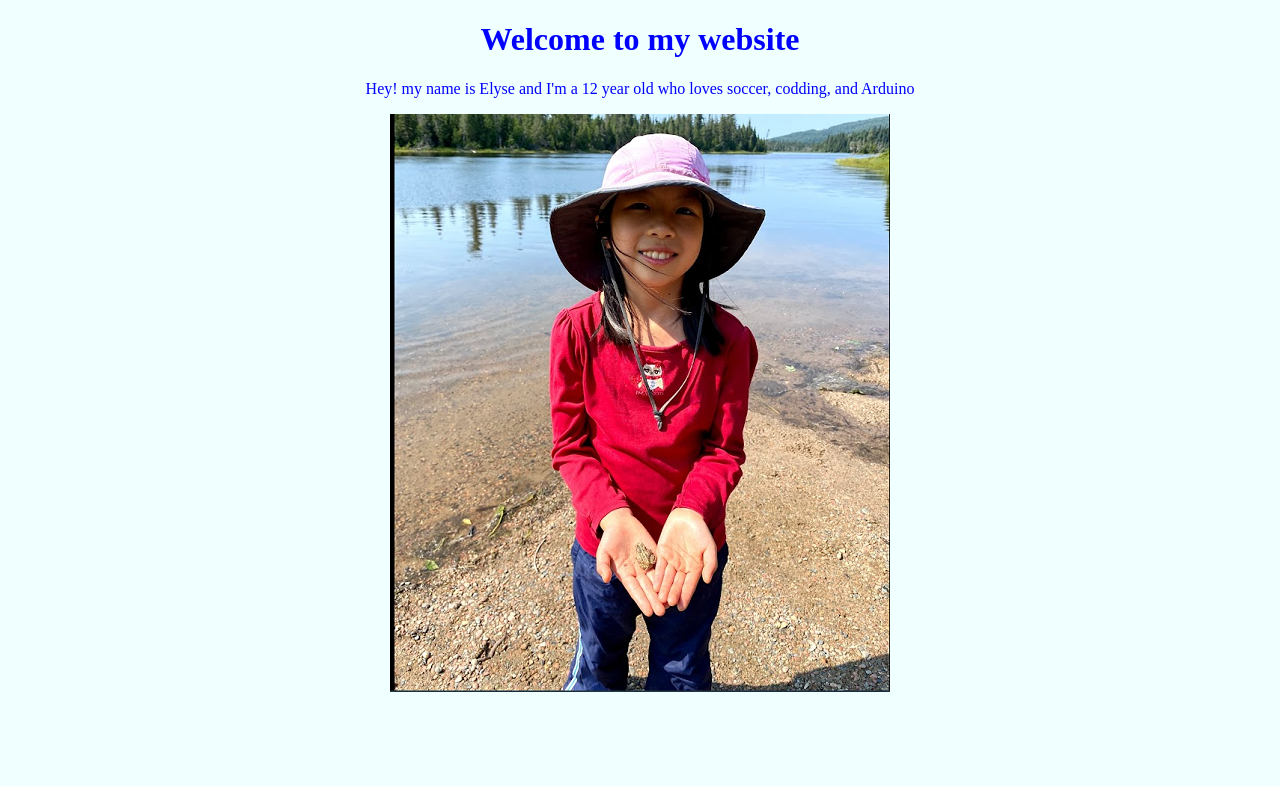
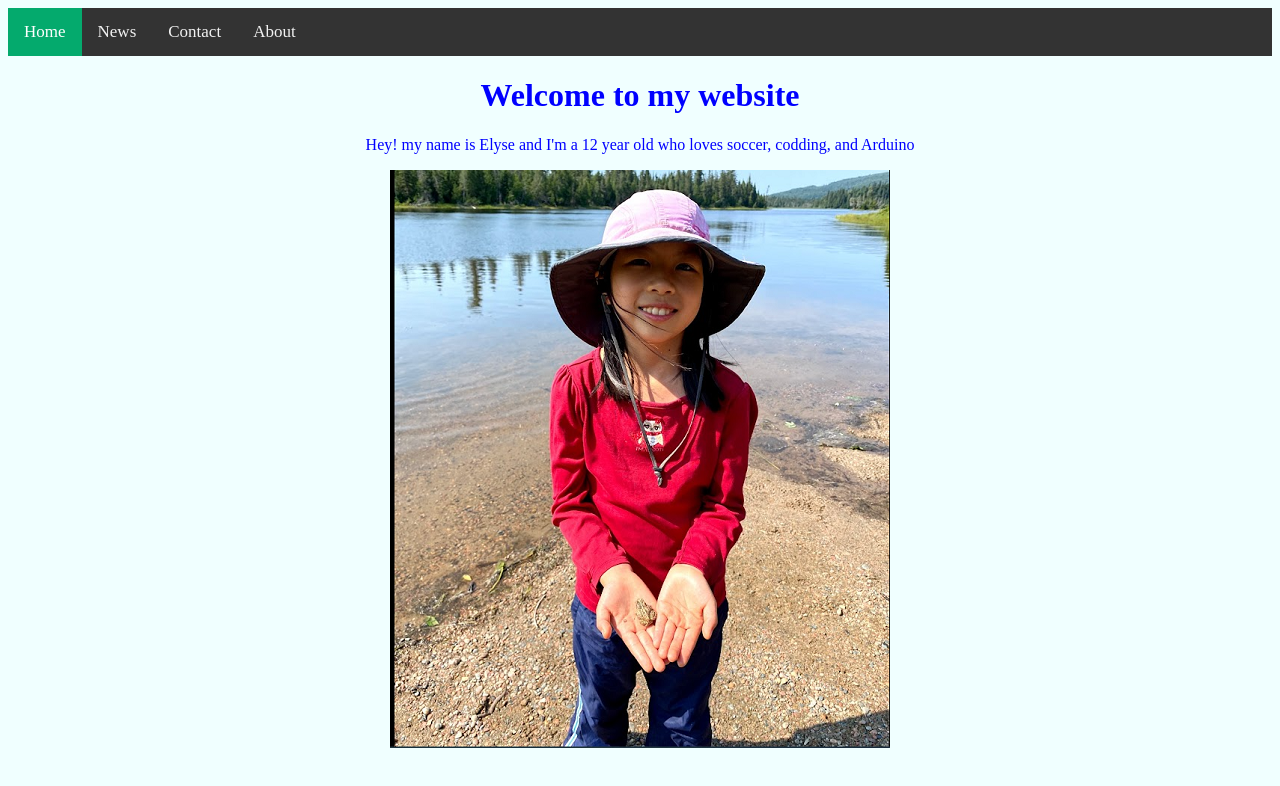
Before and after one commit to ElyseTo/my-website, a plain HTML site: page index.html in a window 1280 px wide. Drawn offline with Linux system fonts and the light colour scheme.

Commit message:
My website

```diff
--- a/index.html
+++ b/index.html
@@ -2,6 +2,12 @@
 <html>
   <head><link rel="stylesheet" href="style.css" /></head>
   <body>
+    <div class = "topnav">
+      <a class ="active" href="#home">Home</a>
+      <a href="#news">News</a>
+      <a href="#contact">Contact</a>
+      <a href="#about">About</a>
+    </div>
     <h1>Welcome to my website</h1>
     <p>Hey! my name is Elyse and I'm a 12 year old who loves soccer, codding, and Arduino</p>
     <img
--- a/style.css
+++ b/style.css
@@ -1,6 +1,30 @@
 html {
   height: 100%;
   width: 100%;
+}
+.topnav {
+  background-color: #333;
+  overflow: hidden;
+}
+/* Style the links inside the navigation bar */
+.topnav a {
+  float: left;
+  color: #f2f2f2;
+  text-align: center;
+  padding: 14px 16px;
+  text-decoration: none;
+  font-size: 17px;
+}
+.topnav a:hover {
+  background-color: #ddd;
+  color: black;
+}
+.topnav a.active {
+  background-color: #04AA6D;
+  color: white;
+}.topnav a.active {
+  background-color: #04AA6D;
+  color: white;
 }
 img{
   width:200xp;
```
